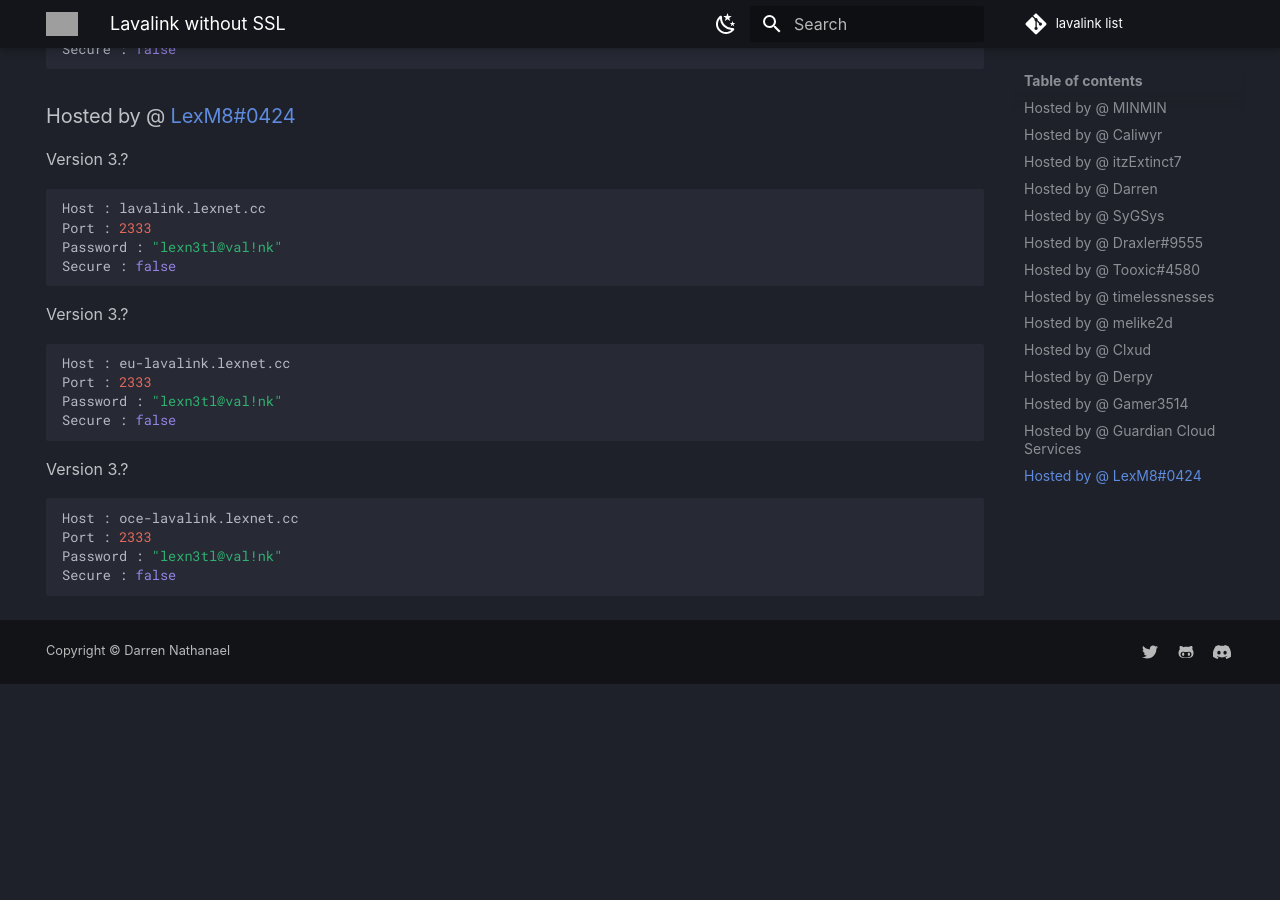
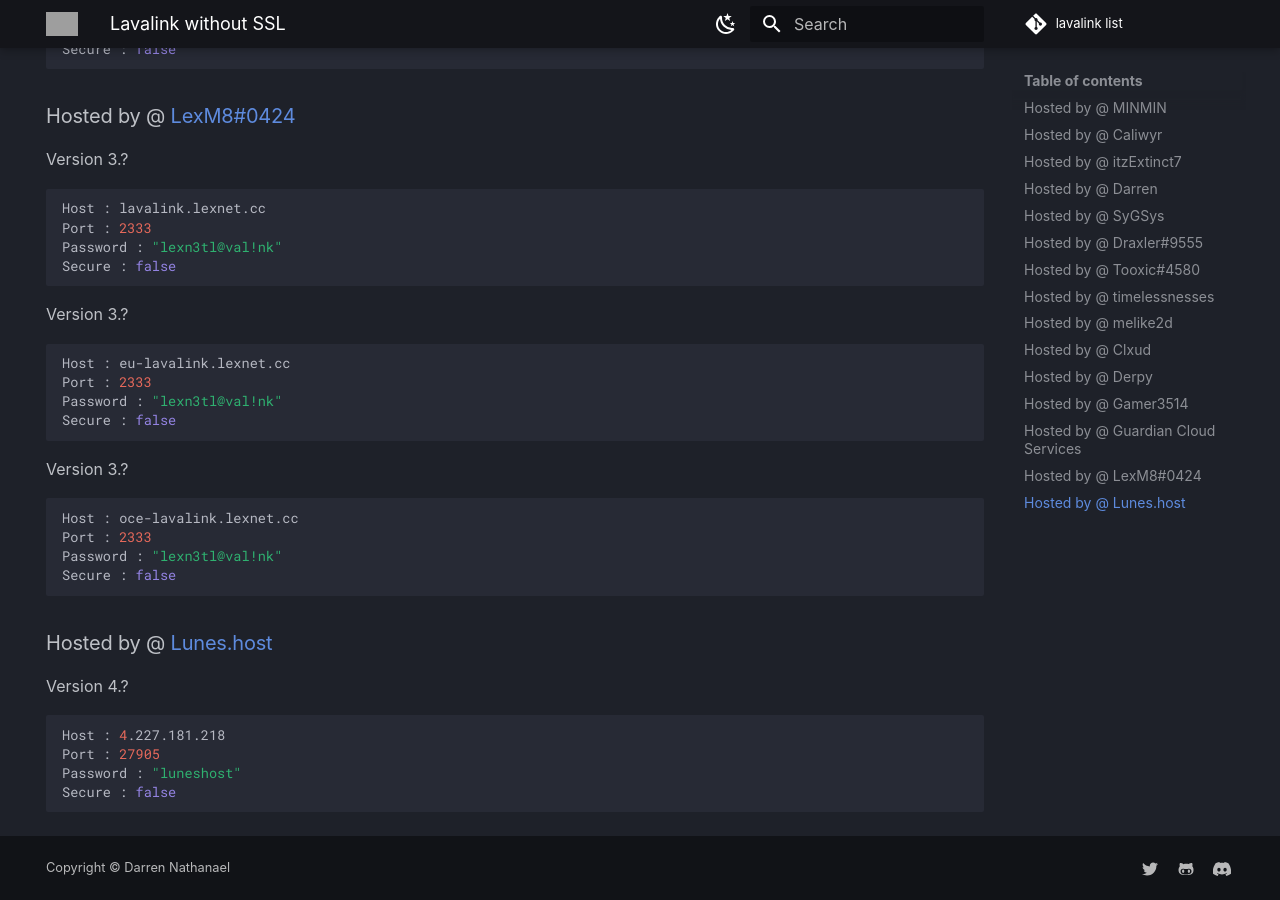
Before and after one commit to DarrenOfficial/lavalink-list, an MkDocs documentation site: the page built from docs/NoSSL/lavalink-without-ssl.md, in a window 1280 px wide and 900 px high, scrolled down 3287 px. Built offline with MkDocs 1.6.1 and Material for MkDocs 9.7.7, drawn with Linux system fonts in a browser that asks for light colours; comment, search, counter and statistics services are not loaded; a style sheet for code colours, icons or effects is not loaded; before the commit the page ends 3971 px from its top, so only the background shows below that; grey boxes are pictures that could not be loaded.

Commit message:
Update lavalink-without-ssl.md

````diff
--- a/docs/NoSSL/lavalink-without-ssl.md
+++ b/docs/NoSSL/lavalink-without-ssl.md
@@ -166,3 +166,12 @@ Port : 2333
 Password : "lexn3tl@val!nk"
 Secure : false
 ```
+
+### Hosted by @ [Lunes.host](https://lunes.host)
+Version 4.?
+```bash
+Host : 4.227.181.218
+Port : 27905
+Password : "luneshost"
+Secure : false
+```
````
